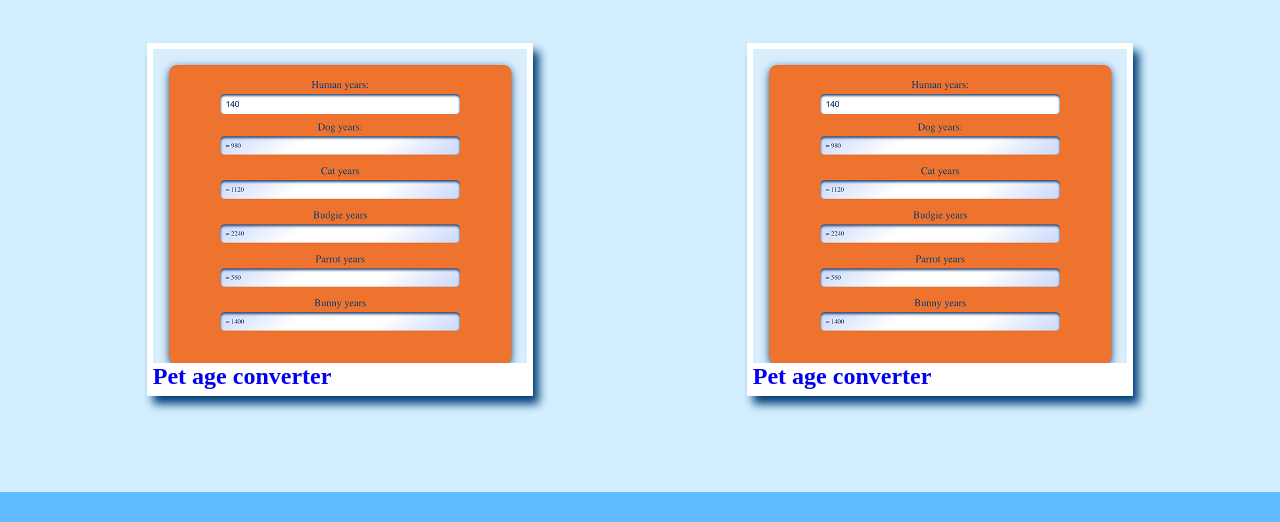
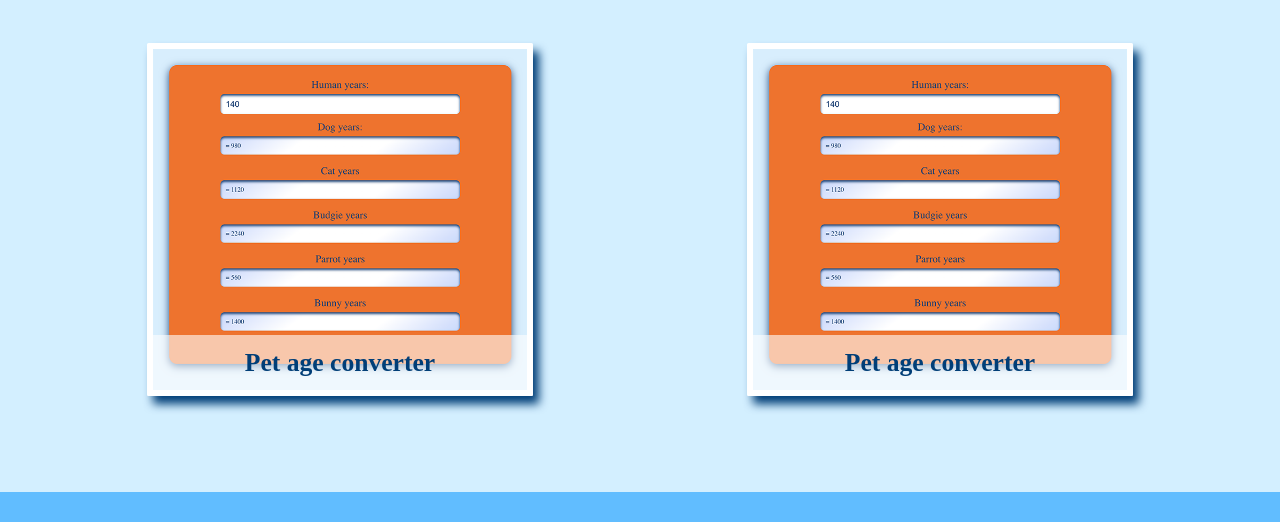
Before and after one commit to madelenfoss/frendo-pet-adoption, a plain HTML site: page fun/index.html in a window 1280 px wide. Shown: the part 278-800 px from the top of the page. Drawn offline with Linux system fonts and the light colour scheme.

Commit message:
Styled fun container link titles

```diff
--- a/_app/css/modules/fun.css
+++ b/_app/css/modules/fun.css
@@ -20,8 +20,12 @@
 	position: absolute;
 	bottom: 0;
 	left: 0;
+	padding: 1vw;
 	width: 100%;
-	background: var(--quinary);
+	font-size: 2vw;
+	background: rgba(255, 255, 255, 0.6);
+	text-align: center;
+	color: var(--tertiary);
 }
 
 .fun__container-link-image {
```
